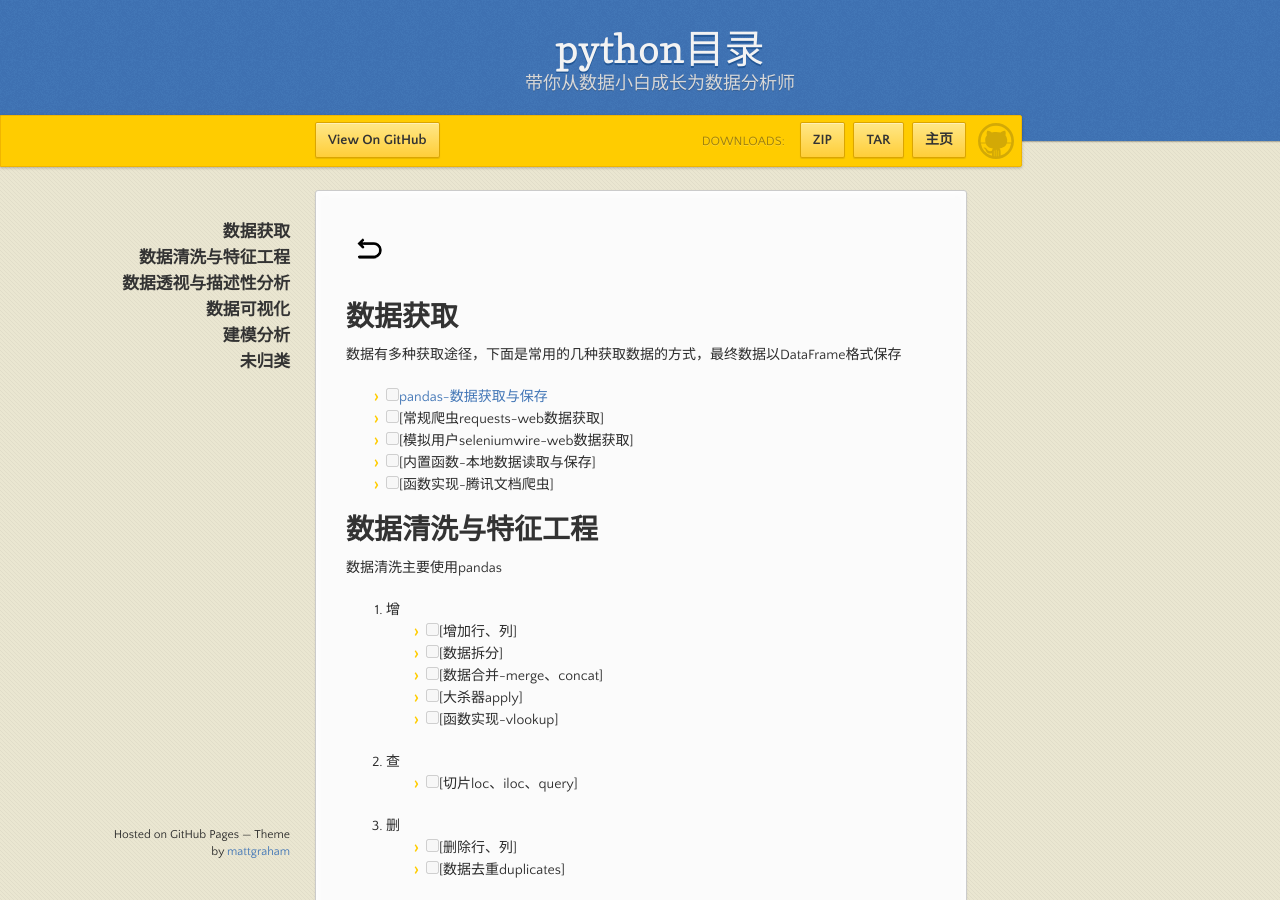
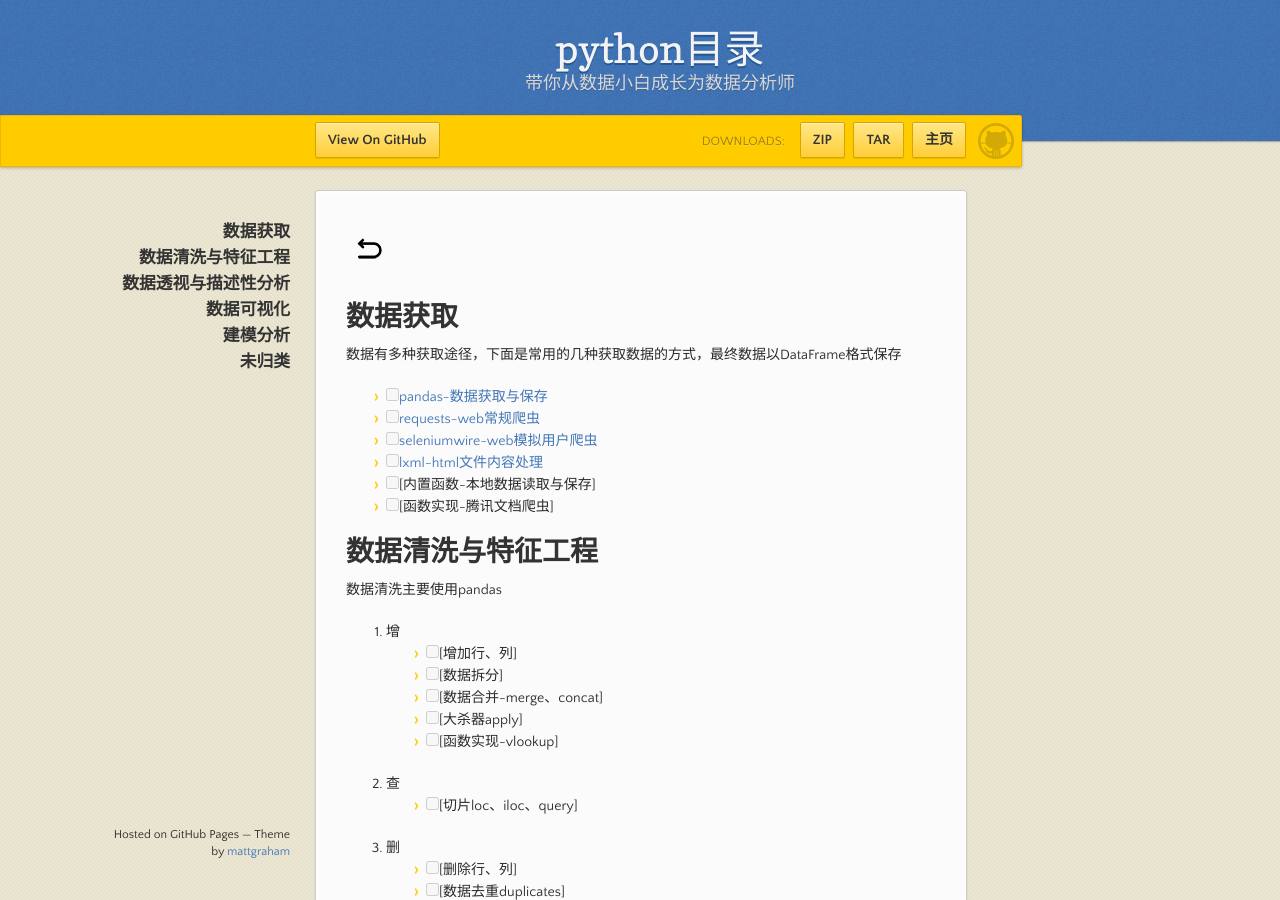
Before and after one commit to analy-liu/analy-liu.github.io, a Jekyll site: the page built from _posts/2022-07-05-Python_Index.md, in a window 1280 px wide and 900 px high. Built offline with Jekyll 4.4.1, drawn with Linux system fonts in a browser that asks for light colours.

Commit message:
新增爬虫文章

```diff
--- a/_posts/2022-07-05-Python_Index.md
+++ b/_posts/2022-07-05-Python_Index.md
@@ -9,8 +9,9 @@ layout: default
 数据有多种获取途径，下面是常用的几种获取数据的方式，最终数据以DataFrame格式保存
 
 - [ ] [pandas-数据获取与保存](../../../../2022/07/04/Python_Pandas_DataIO.html)
-- [ ] [常规爬虫requests-web数据获取]
-- [ ] [模拟用户seleniumwire-web数据获取]
+- [ ] [requests-web常规爬虫](../../../../2022/07/25/Python_Requests.html)
+- [ ] [seleniumwire-web模拟用户爬虫](../../../../2022/07/25/Python_Seleniumwire.html)
+- [ ] [lxml-html文件内容处理](../../../../2022/07/25/Python_Lxml.html)
 - [ ] [内置函数-本地数据读取与保存]
 - [ ] [函数实现-腾讯文档爬虫]
 
```
Also changed, not shown: _posts/2022-07-04-Python_Pandas_DataIO.md (+2 -2 lines), _posts/2022-07-25-Python_Lxml.md (added, +7 -0 lines), _posts/2022-07-25-Python_Requests.md (added, +15 -0 lines), _posts/2022-07-25-Python_Seleniumwire.md (added, +7 -0 lines).
